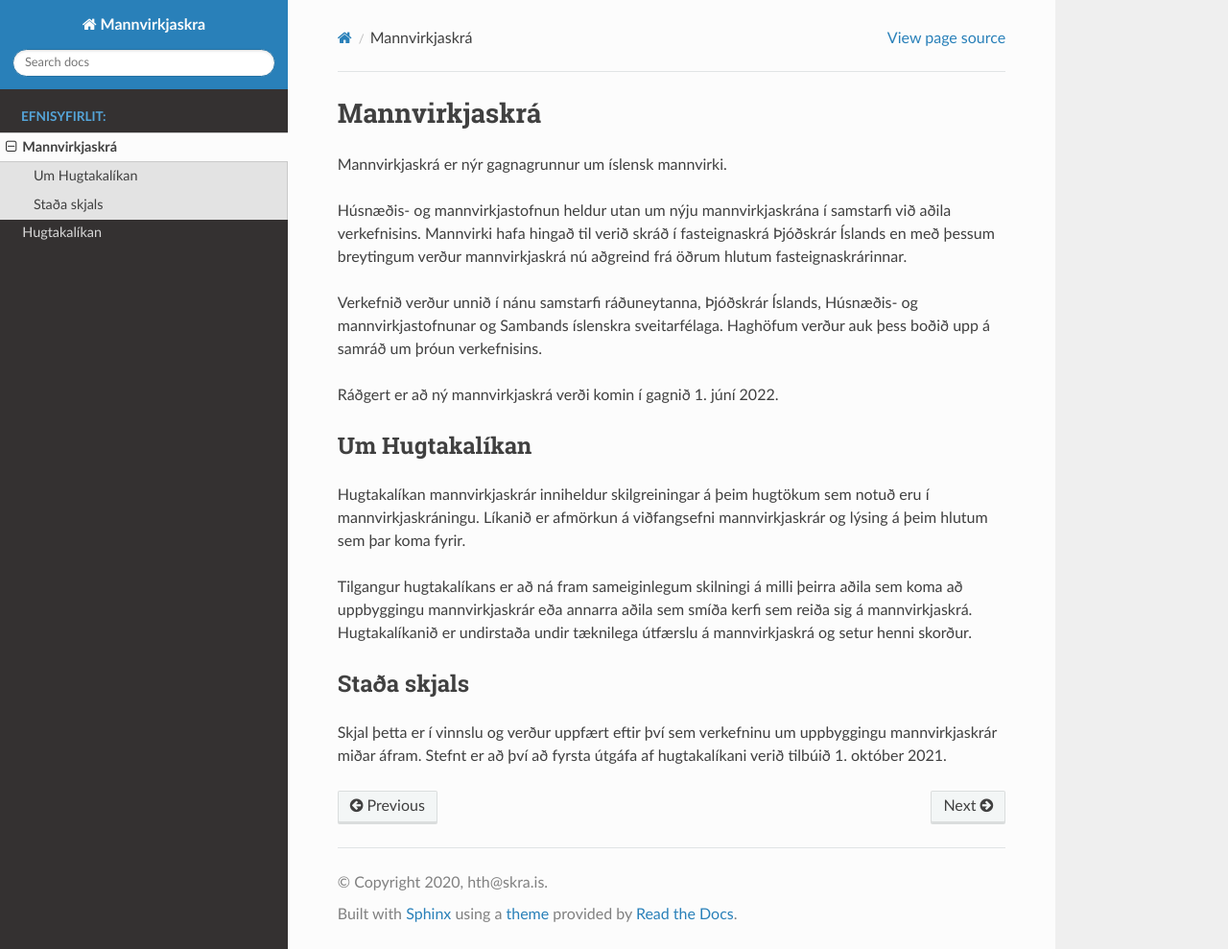
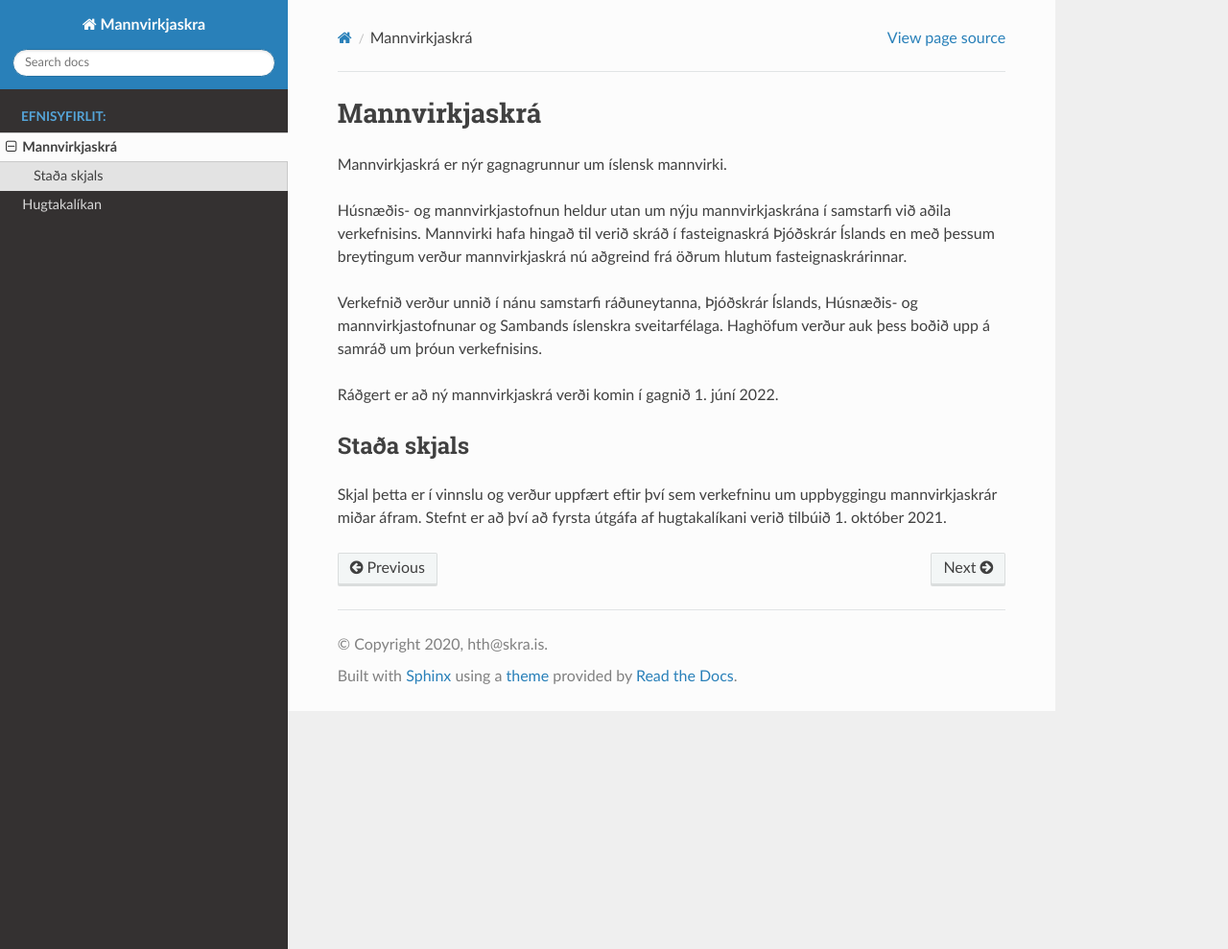
Before and after one commit to hthl/Mannvirkjaskra, a Sphinx documentation site: the page built from source/mannvirkjaskra.rst, in a window 1280 px wide and 989 px high. Shown: the whole window at 96% size. Built offline with Sphinx 7.4.7 and the Read the Docs theme 2.0.0, drawn with Linux system fonts in a browser that asks for light colours.

Commit message:
Lagfæring á texta

```diff
--- a/source/mannvirkjaskra.rst
+++ b/source/mannvirkjaskra.rst
@@ -9,11 +9,6 @@ Verkefnið verður unnið í nánu samstarfi ráðuneytanna, Þjóðskrár Ísla
 
 Ráðgert er að ný mannvirkjaskrá verði komin í gagnið 1. júní  2022.
 
-Um Hugtakalíkan
-----------------------------
-Hugtakalíkan mannvirkjaskrár inniheldur skilgreiningar á þeim hugtökum sem notuð eru í mannvirkjaskráningu. Líkanið er afmörkun á viðfangsefni mannvirkjaskrár og lýsing á þeim hlutum sem þar koma fyrir.
-
-Tilgangur hugtakalíkans er að ná fram sameiginlegum skilningi á milli þeirra aðila sem koma að uppbyggingu mannvirkjaskrár eða annarra aðila sem smíða kerfi sem reiða sig á mannvirkjaskrá. Hugtakalíkanið er undirstaða undir tæknilega útfærslu á mannvirkjaskrá og setur henni skorður.
 
 Staða skjals
 ---------------
```
